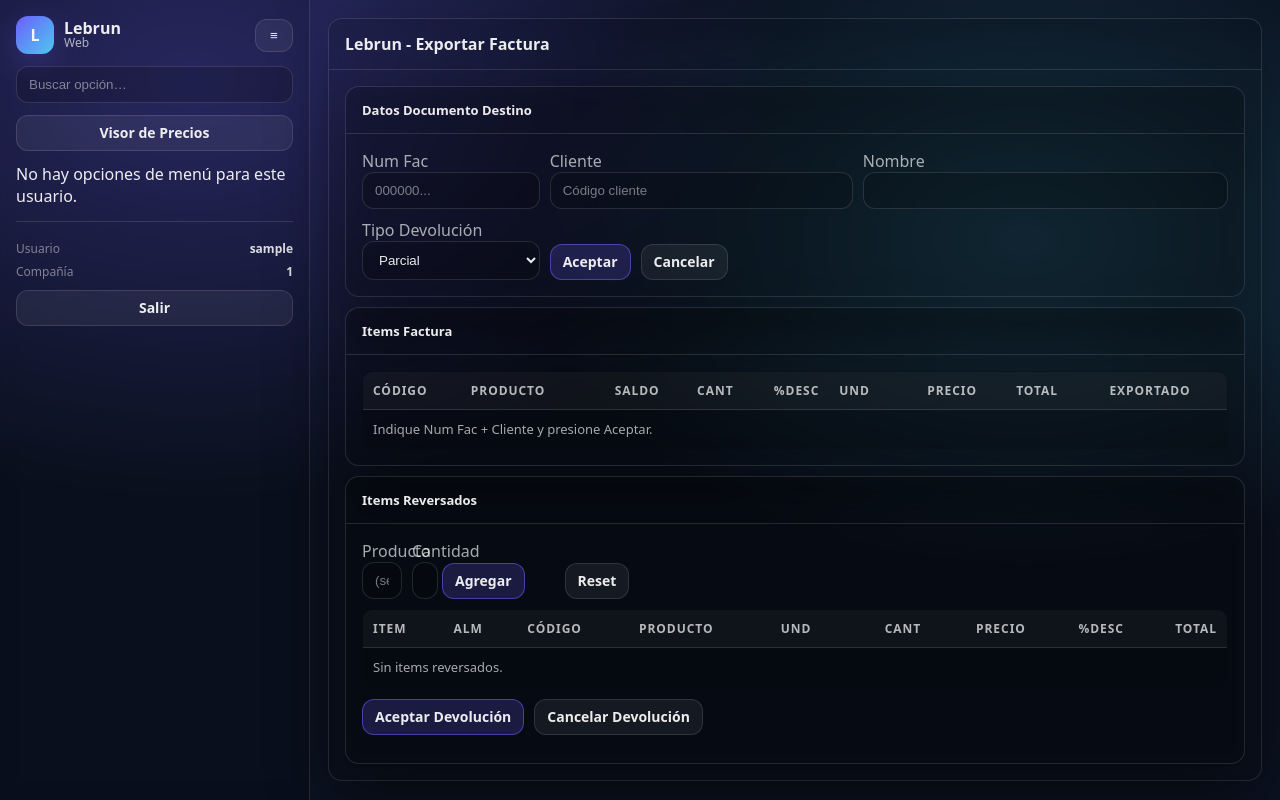
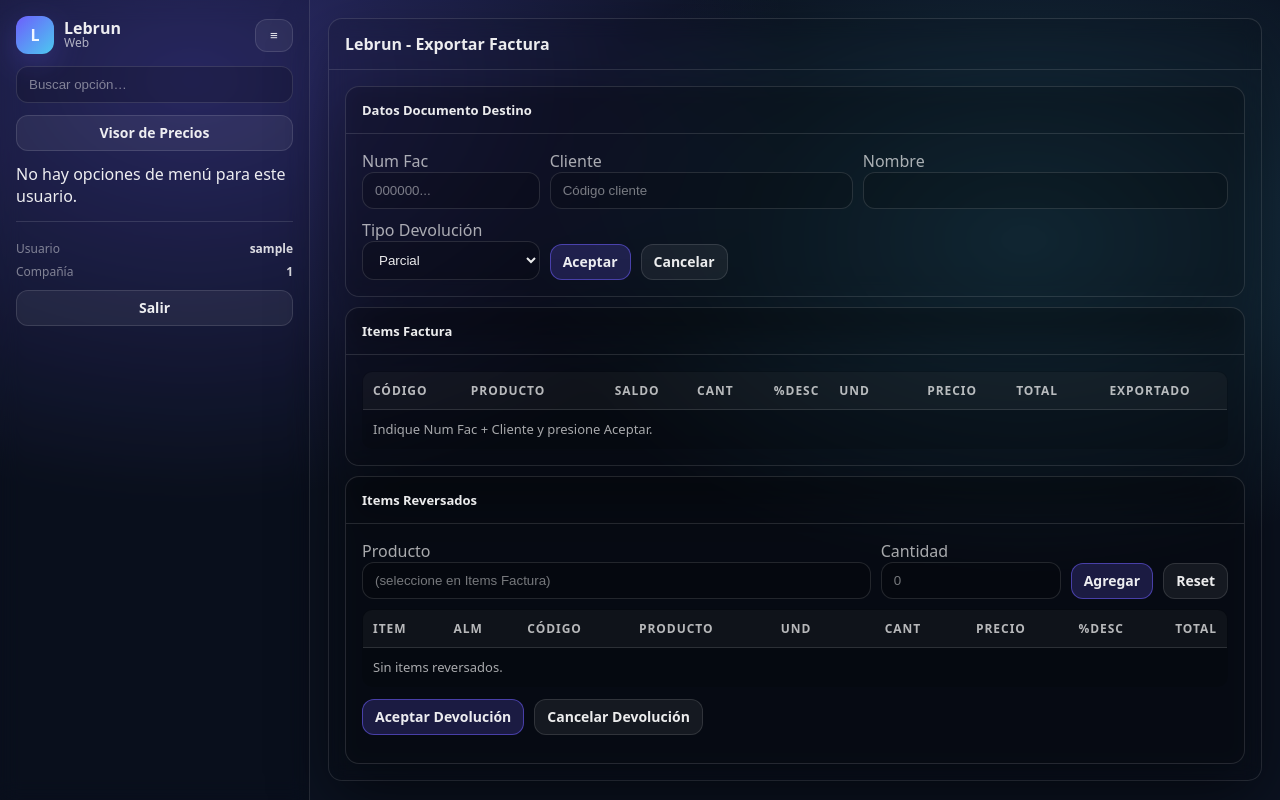
Before and after one commit to sumanuel/Lebrun-Py, a FastAPI app: page /facturacion/importar-devolucion in a window 1280 px wide. Run offline with FastAPI, Linux system fonts and the light colour scheme; the visitor is signed in with stand-in values (Sample User, id 1).

Commit message:
feat(facturacion): agregar campos de bloqueo para cliente y factura afectada en la sesión de factura

```diff
--- a/app/modules/facturacion/factura_session.py
+++ b/app/modules/facturacion/factura_session.py
@@ -43,6 +43,7 @@ def invoice_default(tipdoc: str = "FAV") -> dict:
         "tipdoc": (tipdoc or "FAV").strip().upper() or "FAV",
         "fecha": date.today().isoformat(),
         "cliente": {"codigo": "", "rif": "", "nombre": "", "direccion": ""},
+        "cliente_locked": False,
         "vendedor": {"codigo": "", "nombre": ""},
         "afectada": {"numero": "", "codigo": "", "numfis": ""},
         "afectada_locked": False,
--- a/app/web/templates/facturacion/frm_factura.html
+++ b/app/web/templates/facturacion/frm_factura.html
@@ -67,6 +67,7 @@ sidebar %}{% include "_sidebar.html" %}{% endblock %} {% block extra_head %}
 {% endblock %} {% block content %} {% set tipdoc = inv["tipdoc"] if inv else
 'FAV' %} {% set titulo_doc = 'Factura de Venta' if tipdoc=='FAV' else
 ('Devolución de Venta' if tipdoc=='DEV' else 'Nota de Débito') %} {% set pago_form = (inv.get('pago_form') if inv else {}) or {} %}
+{% set cli_locked = (inv.get('cliente_locked') if inv else False) or False %}
 
 <div class="grid">
   <div class="col-12">
@@ -121,10 +122,11 @@ sidebar %}{% include "_sidebar.html" %}{% endblock %} {% block extra_head %}
                       value="{{ inv["cliente"]["codigo"] }}"
                       placeholder="Código"
                       autocomplete="off"
+                      {% if (tipdoc in ['DEV','NDE'] and cli_locked and not view_only) %}readonly{% endif %}
                     />
                   </div>
                   <div class="col-1" style="display: flex; align-items: end">
-                    {% if not view_only %}
+                    {% if not view_only and not (tipdoc in ['DEV','NDE'] and cli_locked) %}
                     <button
                       class="btn btn--ghost"
                       type="button"
--- a/app/web/templates/facturacion/importar_devolucion.html
+++ b/app/web/templates/facturacion/importar_devolucion.html
@@ -1,6 +1,46 @@
 {% extends "base.html" %}
 {% block page_title %}Importar Devolución{% endblock %}
 {% block sidebar %}{% include "_sidebar.html" %}{% endblock %}
+
+{% block extra_head %}
+<style>
+  .rev-toolbar {
+    display: flex;
+    gap: 10px;
+    align-items: flex-end;
+    flex-wrap: wrap;
+    margin-bottom: 10px;
+  }
+  .rev-toolbar .rev-form {
+    display: flex;
+    gap: 10px;
+    align-items: flex-end;
+    flex: 1 1 640px;
+    min-width: 520px;
+  }
+  .rev-toolbar .rev-reset {
+    flex: 0 0 auto;
+  }
+  .rev-field {
+    flex: 1 1 280px;
+    min-width: 220px;
+  }
+  .rev-qty {
+    flex: 0 0 180px;
+    min-width: 160px;
+  }
+  .rev-actions {
+    flex: 0 0 auto;
+    display: flex;
+    gap: 10px;
+    align-items: flex-end;
+  }
+  @media (max-width: 720px) {
+    .rev-toolbar .rev-form { min-width: 100%; }
+    .rev-qty { flex: 1 1 180px; }
+  }
+</style>
+{% endblock %}
 
 {% block content %}
 <div class="grid">
@@ -122,30 +162,32 @@
         <div class="card" style="margin:0">
           <div class="card__title" style="font-size: 13px">Items Reversados</div>
           <div class="card__body">
-            <div class="grid" style="gap: 10px; margin-bottom: 10px">
-              <form method="post" action="/facturacion/importar-devolucion" class="grid" style="gap:10px; width:100%">
+            <div class="rev-toolbar">
+              <form method="post" action="/facturacion/importar-devolucion" class="rev-form">
                 <input type="hidden" name="action" value="add_reversado" />
                 <input type="hidden" name="ref_numero" value="{{ ref_numero }}" />
                 <input type="hidden" name="ref_codigo" value="{{ ref_codigo }}" />
                 <input type="hidden" name="tipo" value="{{ tipo }}" />
 
-                <div class="col-5">
+                <div class="rev-field">
                   <label class="muted">Producto</label>
                   <input class="input" name="sel_codigo" value="{{ selected_codigo or '' }}" placeholder="(seleccione en Items Factura)" {% if locked %}readonly{% endif %} />
                   {% if selected_item %}
                     <div class="muted" style="font-size: 12px; margin-top: 6px">{{ selected_item.colProducto }} ({{ selected_item.mov_undmed }})</div>
                   {% endif %}
                 </div>
-                <div class="col-3">
+
+                <div class="rev-qty">
                   <label class="muted">Cantidad</label>
                   <input class="input" name="cant" value="" placeholder="0" {% if locked %}disabled{% endif %} />
                 </div>
-                <div class="col-2" style="display:flex; align-items:end; gap:10px">
+
+                <div class="rev-actions">
                   <button class="btn" type="submit" {% if locked %}disabled{% endif %}>Agregar</button>
                 </div>
               </form>
 
-              <form method="post" action="/facturacion/importar-devolucion" class="col-2" style="display:flex; align-items:end">
+              <form method="post" action="/facturacion/importar-devolucion" class="rev-reset">
                 <input type="hidden" name="action" value="reset" />
                 <input type="hidden" name="ref_numero" value="{{ ref_numero }}" />
                 <input type="hidden" name="ref_codigo" value="{{ ref_codigo }}" />
```
Also changed, not shown: app/modules/forms/router.py (+32 -12 lines).
